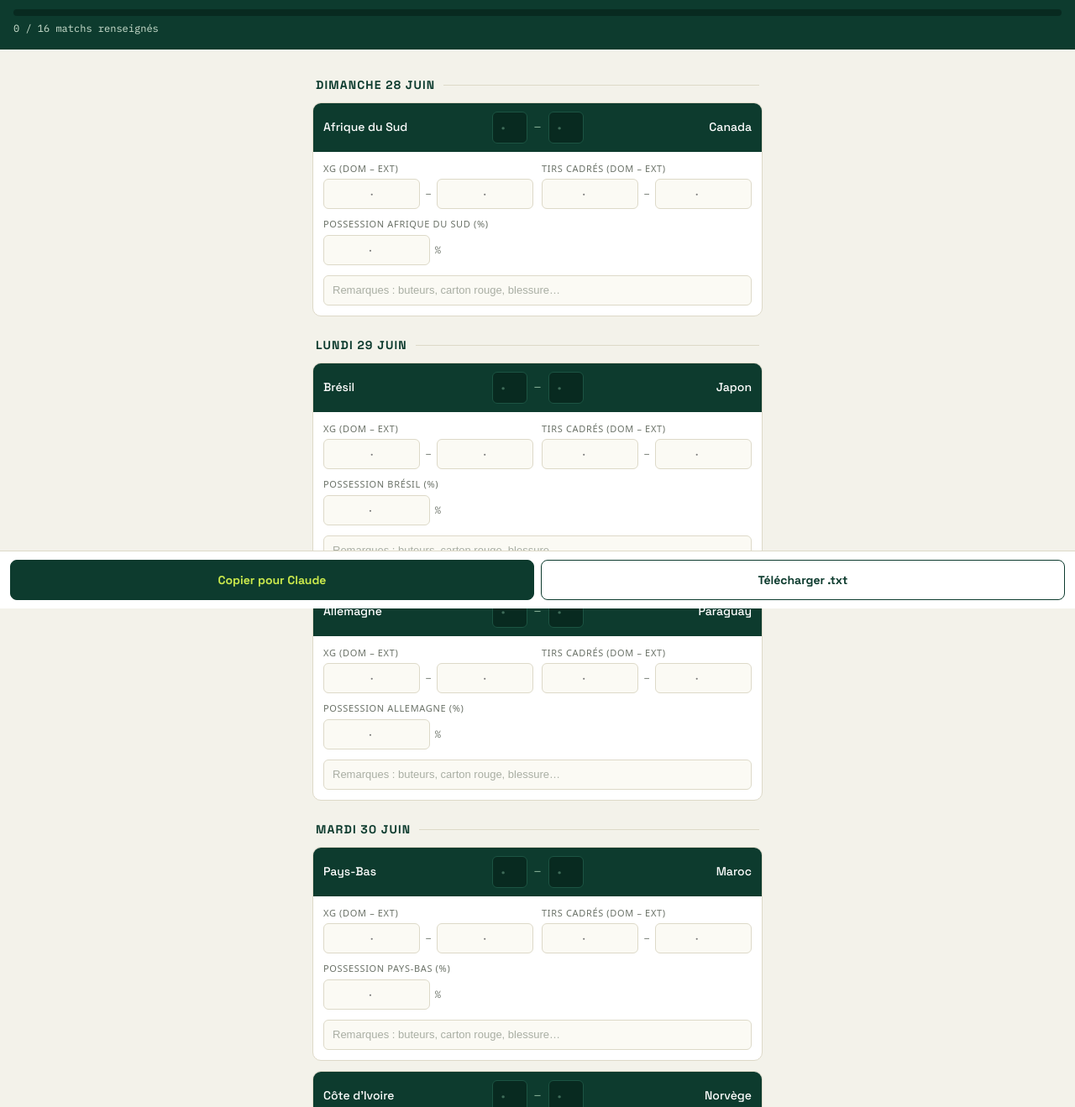
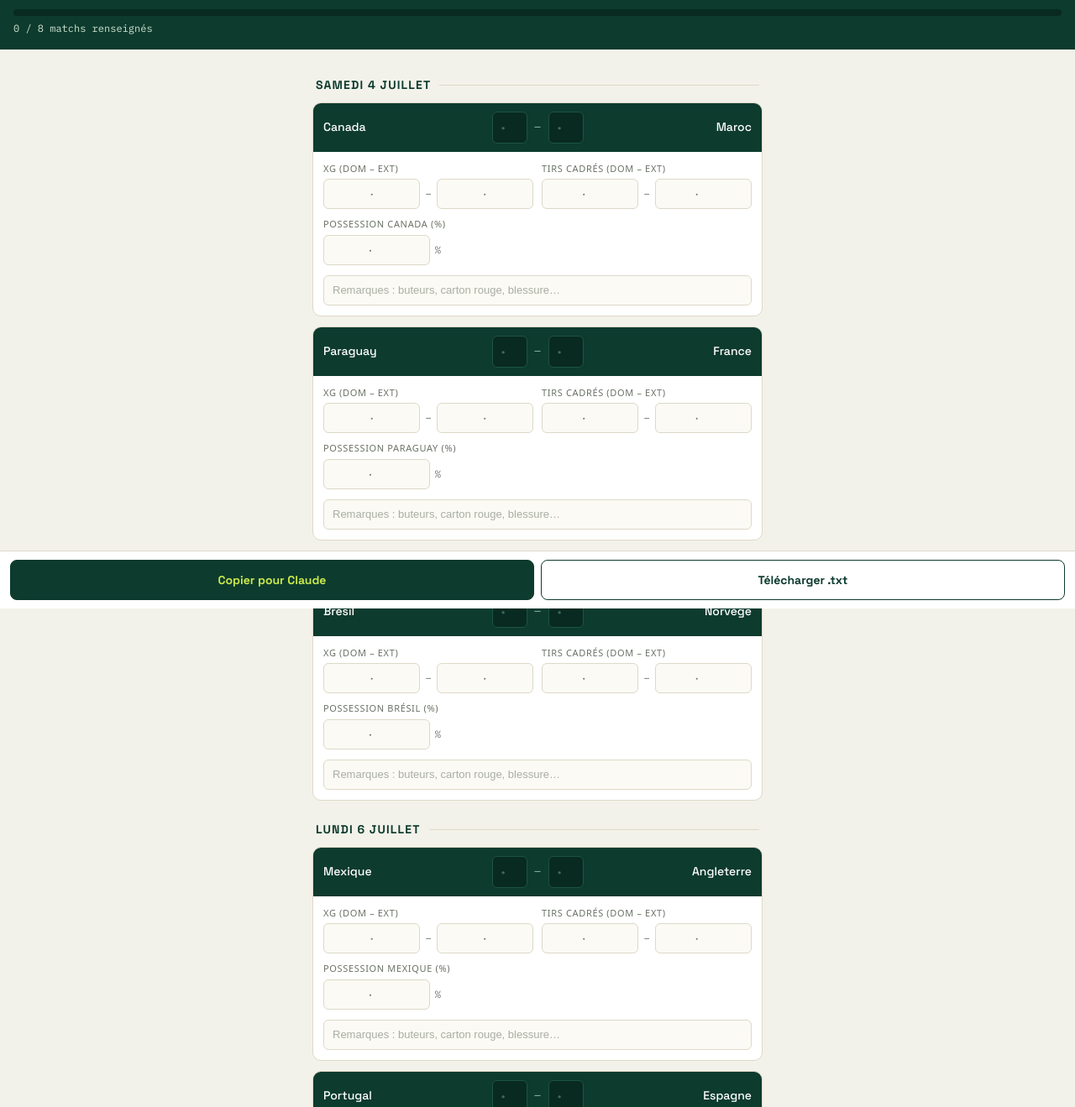
Before and after one commit to Tatanelprr/pronos-ligue1, a plain HTML site: page index.html in a window 1280 px wide. Shown: the part 75-1394 px from the top of the page at 84% size. Drawn offline with Linux system fonts and the light colour scheme.

Commit message:
Update title and content for quarter finals

```diff
--- a/index.html
+++ b/index.html
@@ -3,7 +3,7 @@
 <head>
 <meta charset="UTF-8">
 <meta name="viewport" content="width=device-width, initial-scale=1.0">
-<title>Stats Seizièmes — Coupe du monde 2026</title>
+<title>Stats Huitièmes — Coupe du monde 2026</title>
 <link rel="icon" type="image/png" href="favicon.png">
 <link rel="apple-touch-icon" href="favicon.png">
 <link rel="preconnect" href="https://fonts.googleapis.com">
@@ -56,11 +56,11 @@
 </head>
 <body>
 <header>
-  <h1>Stats seizièmes</h1>
-  <p>Seizièmes de finale · relevés FotMob (score, xG, tirs cadrés, possession)</p>
+  <h1>Stats huitièmes</h1>
+  <p>Huitièmes de finale · relevés FotMob (score, xG, tirs cadrés, possession)</p>
   <div class="progress">
     <div class="bar"><div class="fill" id="fill"></div></div>
-    <div class="label" id="count">0 / 16 matchs renseignés</div>
+    <div class="label" id="count">0 / 8 matchs renseignés</div>
   </div>
 </header>
 <main id="app"></main>
@@ -71,25 +71,17 @@
 <div class="toast" id="toast">Récap copié</div>
 <script>
 const MATCHES = [
- ["Dimanche 28 juin","Afrique du Sud","Canada"],
- ["Lundi 29 juin","Brésil","Japon"],
- ["Lundi 29 juin","Allemagne","Paraguay"],
- ["Mardi 30 juin","Pays-Bas","Maroc"],
- ["Mardi 30 juin","Côte d'Ivoire","Norvège"],
- ["Mardi 30 juin","France","Suède"],
- ["Mercredi 1er juillet","Mexique","Équateur"],
- ["Mercredi 1er juillet","Angleterre","RD Congo"],
- ["Mercredi 1er juillet","Belgique","Sénégal"],
- ["Jeudi 2 juillet","États-Unis","Bosnie"],
- ["Jeudi 2 juillet","Espagne","Autriche"],
- ["Vendredi 3 juillet","Portugal","Croatie"],
- ["Vendredi 3 juillet","Suisse","Algérie"],
- ["Vendredi 3 juillet","Australie","Égypte"],
- ["Samedi 4 juillet","Argentine","Cap-Vert"],
- ["Samedi 4 juillet","Colombie","Ghana"]
+ ["Samedi 4 juillet","Canada","Maroc"],
+ ["Samedi 4 juillet","Paraguay","France"],
+ ["Dimanche 5 juillet","Brésil","Norvège"],
+ ["Lundi 6 juillet","Mexique","Angleterre"],
+ ["Lundi 6 juillet","Portugal","Espagne"],
+ ["Mardi 7 juillet","États-Unis","Belgique"],
+ ["Mardi 7 juillet","Argentine","Égypte"],
+ ["Mardi 7 juillet","Suisse","Colombie"]
 ];
 const FIELDS = ["sh","sa","xh","xa","th","ta","p","n"];
-const KEY = "cdm26-s16-stats";
+const KEY = "cdm26-hf-stats";
 const app = document.getElementById("app");
 let lastDay = "";
 MATCHES.forEach((m, i) => {
@@ -169,7 +161,7 @@
   return n;
 }
 function buildRecap() {
-  let out = "STATS SEIZIÈMES DE FINALE — COUPE DU MONDE 2026\n";
+  let out = "STATS HUITIÈMES DE FINALE — COUPE DU MONDE 2026\n";
   out += "Format : équipe dom. score équipe ext. | xG dom-ext | tirs cadrés dom-ext | possession dom.\n";
   let day = "";
   MATCHES.forEach((m, i) => {
@@ -182,13 +174,13 @@
     if (n) out += ` | ${n}`;
     out += "\n";
   });
-  out += "\nÀ partir de ces stats, analyse les vraies performances (sur/sousperformance des xG) et fais mes pronostics avec score exact pour tous les matchs des huitièmes de finale (en précisant le vainqueur en cas de prolongation/tirs au but).\n";
+  out += "\nÀ partir de ces stats, analyse les vraies performances (sur/sousperformance des xG) et fais mes pronostics avec score exact pour tous les matchs des quarts de finale (en précisant le vainqueur en cas de prolongation/tirs au but).\n";
   return out;
 }
 function update() {
   const n = filledCount();
-  document.getElementById("count").textContent = n + " / 16 matchs renseignés";
-  document.getElementById("fill").style.width = Math.round(n / 16 * 100) + "%";
+  document.getElementById("count").textContent = n + " / 8 matchs renseignés";
+  document.getElementById("fill").style.width = Math.round(n / 8 * 100) + "%";
   save();
 }
 app.addEventListener("input", update);
```
